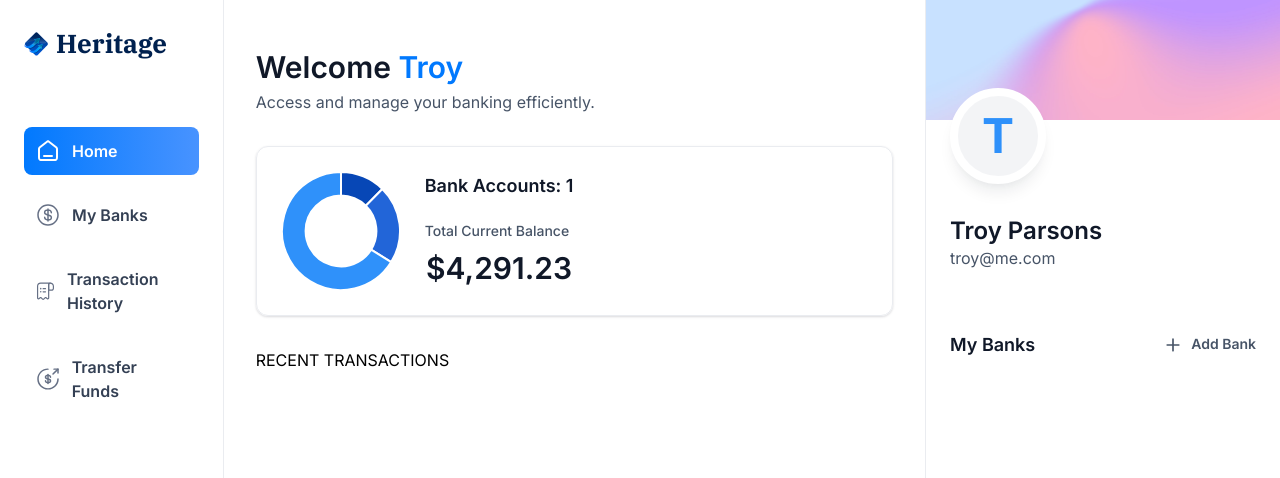
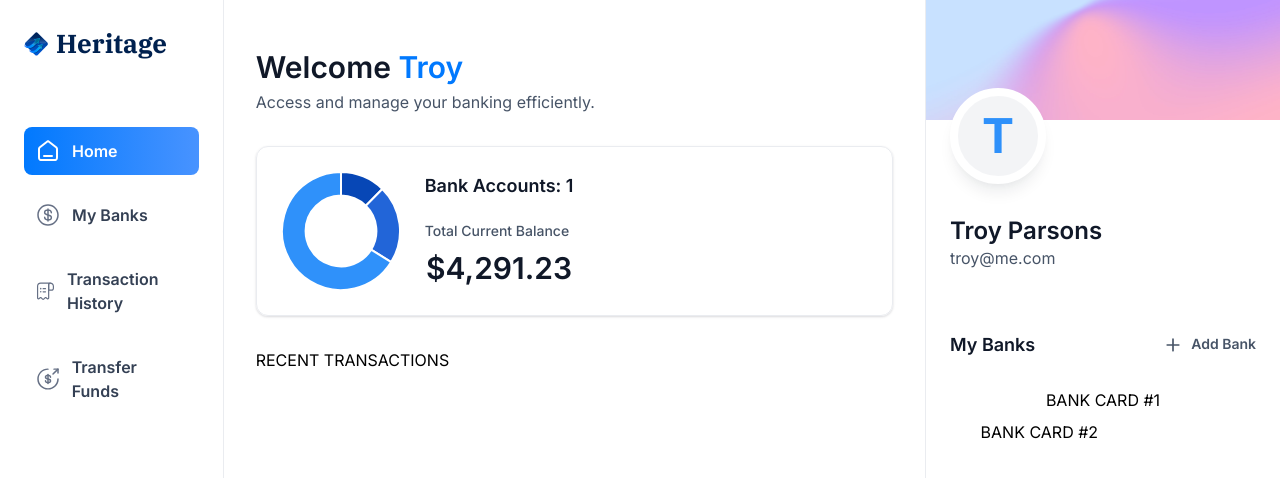
Before and after one commit to parsTroy/heritage-financial-institution, a Next.js app: page / in a window 1280 px wide. Shown: the top 478 px of the page. Built offline with nearby package versions, Linux system fonts and the light colour scheme.

Commit message:
Right side bar style updates

```diff
--- a/app/(root)/page.tsx
+++ b/app/(root)/page.tsx
@@ -30,7 +30,7 @@ const Home = () => {
         RECENT TRANSACTIONS
       </div>
 
-      <RightSideBar user={loggedIn} transactions={[]} banks={[]} />
+      <RightSideBar user={loggedIn} transactions={[]} banks={[{}, {}]} />
     </section>
   );
 };
--- a/components/RightSideBar.tsx
+++ b/components/RightSideBar.tsx
@@ -30,6 +30,17 @@ const RightSideBar = ({ user, transactions, banks }: RightSidebarProps) => {
             <h2 className="text-14 font-semibold text-gray-600">Add Bank</h2>
           </Link>
         </div>
+
+        {banks?.length > 0 && (
+          <div className="relative flex flex-1 flex-col items-center justify-center gap-5">
+            <div className="relative z-10">BANK CARD #1</div>
+            {banks[1] && (
+              <div className="absolute right-0 top-8 z-0 w-[90%]">
+                BANK CARD #2
+              </div>
+            )}
+          </div>
+        )}
       </section>
     </aside>
   );
```
